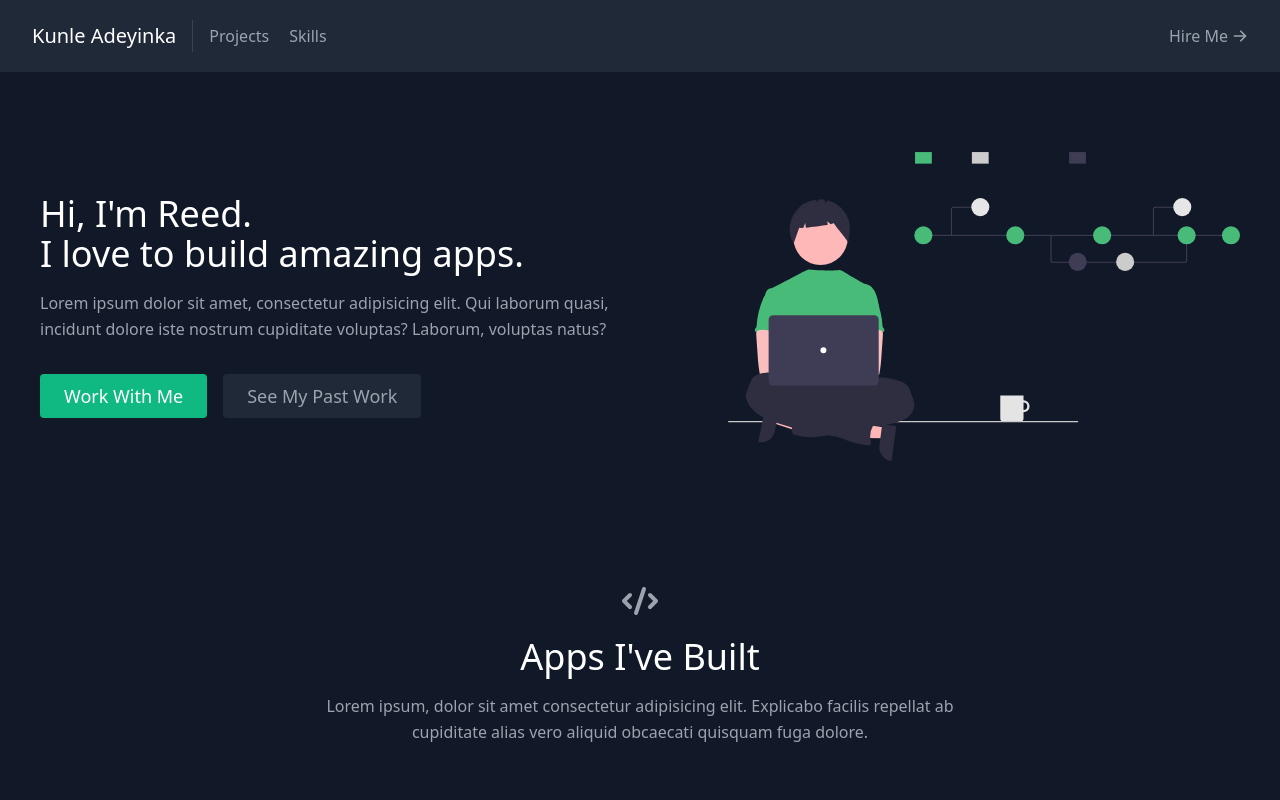
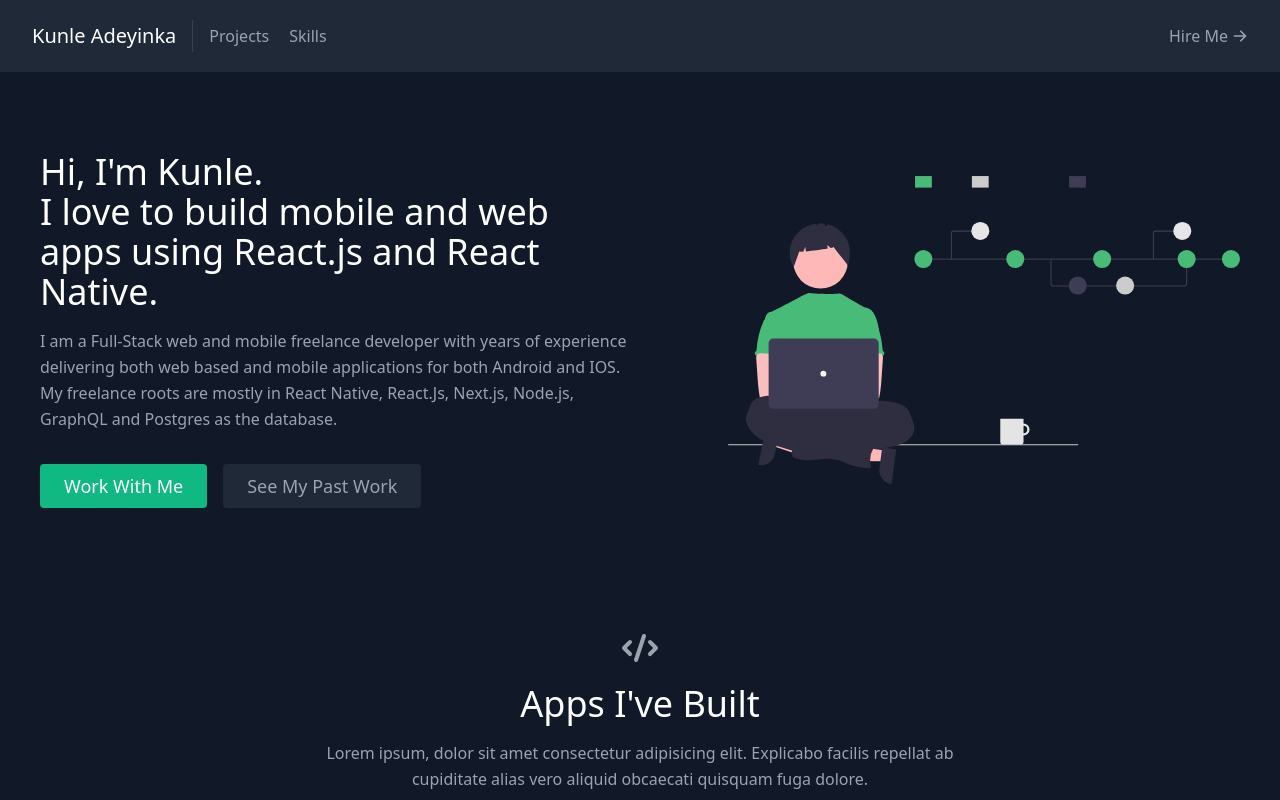
Before and after one commit to kunleAdeyinka/kunleAdeyinka.github.io, a React (Create React App) app: page / in a window 1280 px wide. Shown: the top 800 px of the page. Built offline with nearby package versions, Linux system fonts and the light colour scheme.

Commit message:
added blurb for about section

```diff
--- a/src/components/About.js
+++ b/src/components/About.js
@@ -5,14 +5,15 @@
       <div className="container mx-auto flex px-10 py-20 md:flex-row flex-col items-center">
         <div className="lg:flex-grow md:w-1/2 lg:pr-24 md:pr-16 flex flex-col md:items-start md:text-left mb-16 md:mb-0 items-center text-center">
           <h1 className="title-font sm:text-4xl text-3xl mb-4 font-medium text-white">
-            Hi, I'm Reed.
-            <br className="hidden lg:inline-block" />I love to build amazing
-            apps.
+            Hi, I'm Kunle.
+            <br className="hidden lg:inline-block" />I love to build mobile and
+            web apps using React.js and React Native.
           </h1>
           <p className="mb-8 leading-relaxed">
-            Lorem ipsum dolor sit amet, consectetur adipisicing elit. Qui
-            laborum quasi, incidunt dolore iste nostrum cupiditate voluptas?
-            Laborum, voluptas natus?
+            I am a Full-Stack web and mobile freelance developer with years of
+            experience delivering both web based and mobile applications for
+            both Android and IOS. My freelance roots are mostly in React Native,
+            React.Js, Next.js, Node.js, GraphQL and Postgres as the database.
           </p>
           <div className="flex justify-center">
             <a
```
